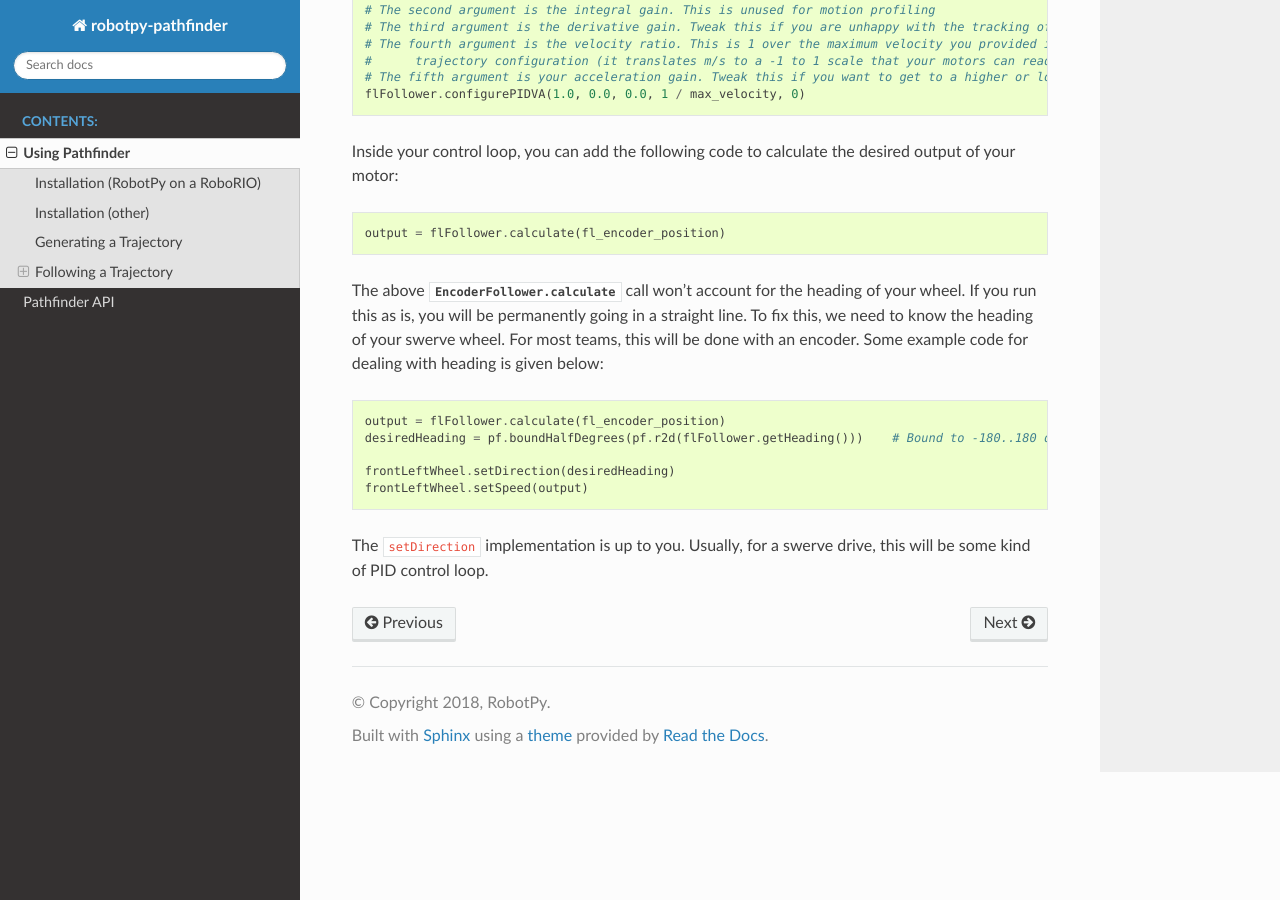
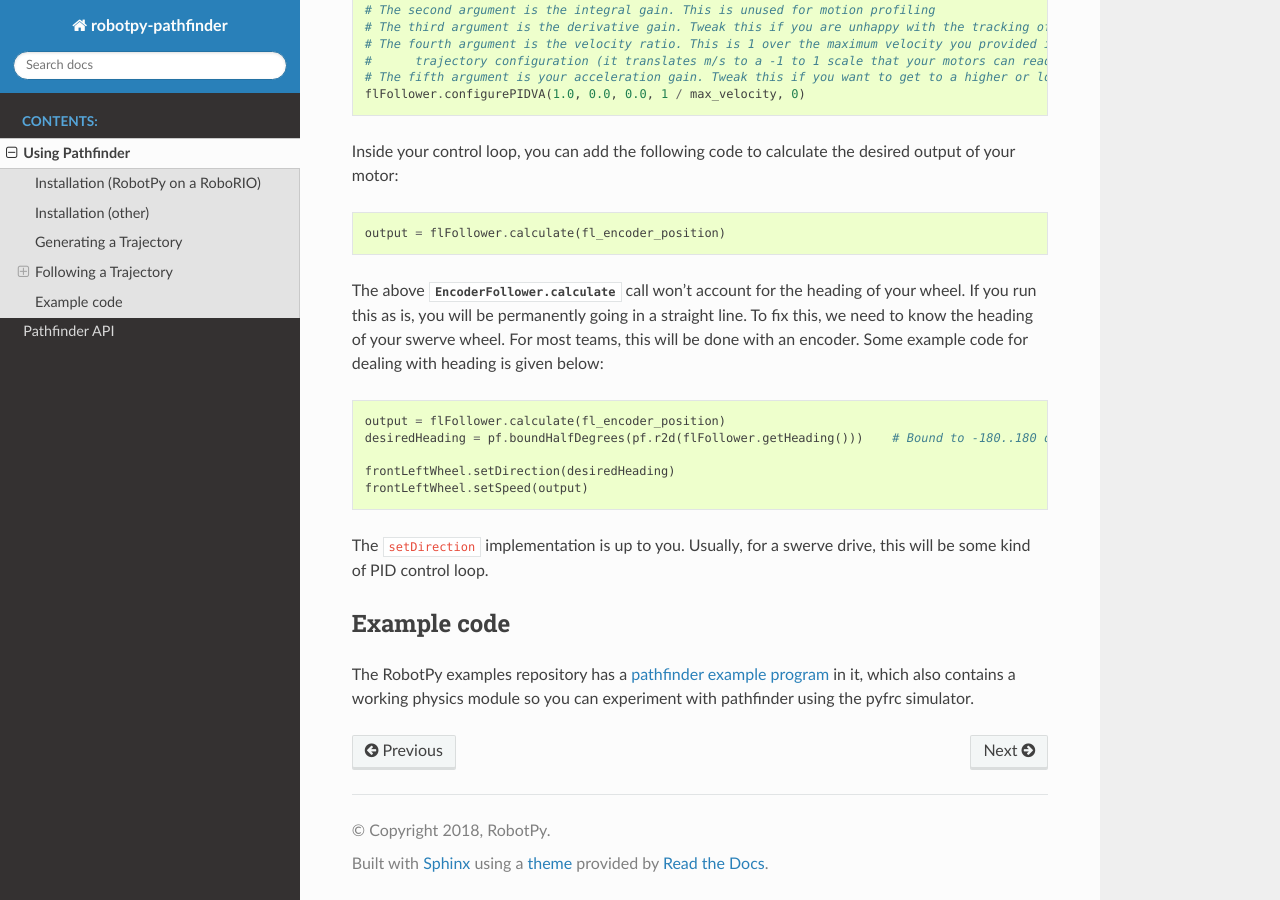
Before and after one commit to robotpy/robotpy-pathfinder, a Sphinx documentation site: the page built from docs/usage.rst, in a window 1280 px wide and 900 px high, scrolled down 3879 px. Built offline with Sphinx 7.4.7 and the Read the Docs theme 2.0.0, drawn with Linux system fonts in a browser that asks for light colours; the version number could not be read and is left out.

Commit message:
Add link to pathfinder example

```diff
--- a/docs/usage.rst
+++ b/docs/usage.rst
@@ -203,3 +203,10 @@ Some example code for dealing with heading is given below::
 
 The ``setDirection`` implementation is up to you. Usually, for a swerve drive,
 this will be some kind of PID control loop.
+
+Example code
+------------
+
+The RobotPy examples repository has a `pathfinder example program <https://github.com/robotpy/examples/tree/master/physics-pathfinder>`_
+in it, which also contains a working physics module so you can experiment with
+pathfinder using the pyfrc simulator.
```
